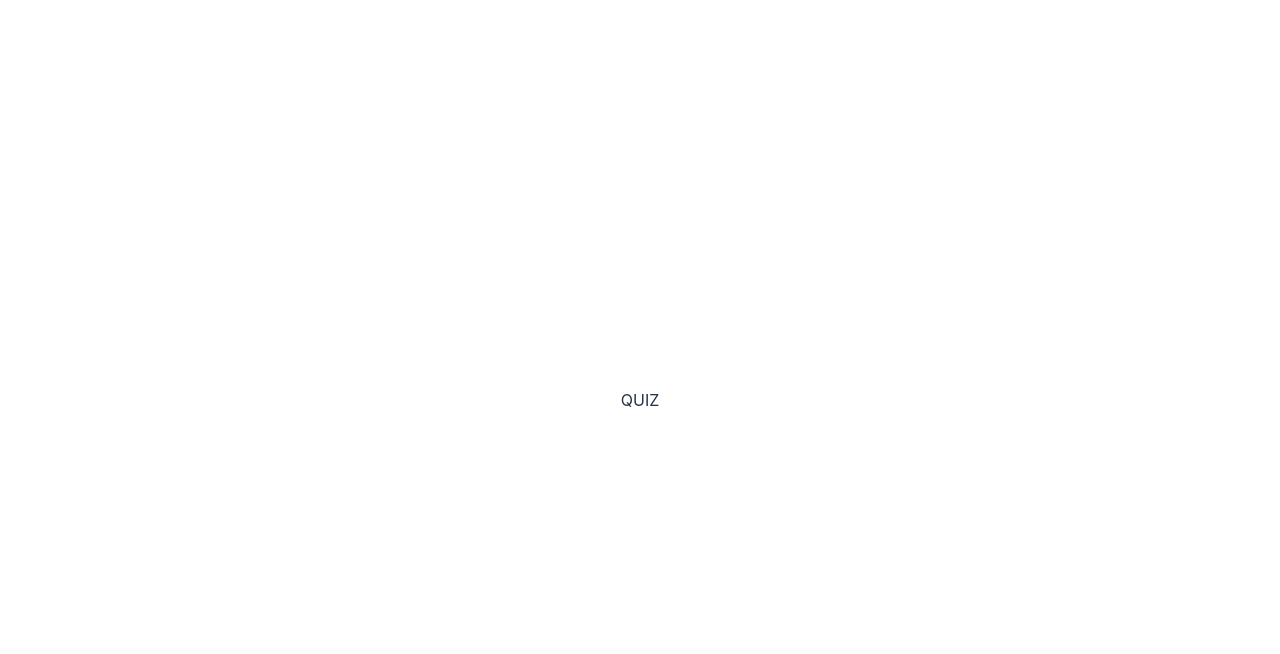
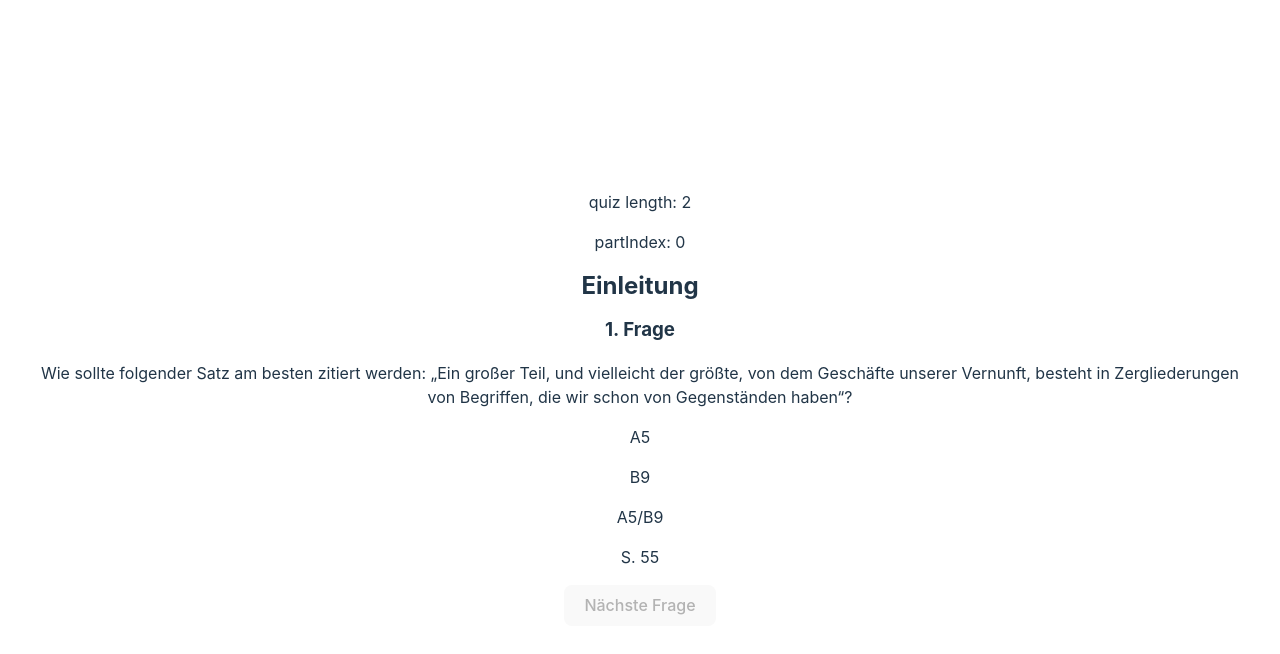
Before and after one commit to miob1781/krv-course, a React (Vite) app: page /section-1-1 in a window 1280 px wide. Both pictures are taken after a click on the button "Zum Quiz". Shown: the top 654 px of the page. Built offline with nearby package versions, Linux system fonts and the light colour scheme.

Commit message:
create quiz view and beginning of first quiz

```diff
--- /dev/null
+++ b/src/components/quizzes/Quiz-1-1.tsx
@@ -0,0 +1,63 @@
+import { QuizPart } from "../../types";
+import Quiz from "../../views/Quiz";
+
+const quiz: QuizPart[] = [
+    {
+        question: "Wie sollte folgender Satz am besten zitiert werden: „Ein großer Teil, und vielleicht der größte, von dem Geschäfte unserer Vernunft, besteht in Zergliederungen von Begriffen, die wir schon von Gegenständen haben“?",
+        answers: [
+            {
+                suggestion: "A5",
+                solution: "Leider nicht. Der Satz kommt in beiden Auflagen vor, daher sollte er mit der Paginierung von beiden Auflagen zitiert werden, damit man gleich weiß, in welchen Auflagen er vorkommt.",
+                correct: false
+            },
+            {
+                suggestion: "B9",
+                solution: "Leider nicht. Der Satz kommt in beiden Auflagen vor, daher sollte er mit der Paginierung von beiden Auflagen zitiert werden, damit man gleich weiß, in welchen Auflagen er vorkommt.",
+                correct: false
+            },
+            {
+                suggestion: "A5/B9",
+                solution: "Genau. Der Satz kommt in beiden Auflagen vor, daher sollte er mit der Paginierung von beiden Auflagen zitiert werden, damit man gleich weiß, in welchen Auflagen er vorkommt.",
+                correct: true
+            },
+            {
+                suggestion: "S. 55",
+                solution: "Leider nicht. Man zitiert aus der Kritik der reinen Vernunft nicht nach der Seitenzählung der jeweiligen Ausgabe, sondern nach den Originalseiten der ersten und zweiten Auflage. Der Satz kommt in beiden Auflagen vor, daher sollte er mit der Paginierung von beiden Auflagen zitiert werden, damit man gleich weiß, in welchen Auflagen er vorkommt.",
+                correct: false
+            }
+        ]
+    },
+    {
+        question: "Frage 2: Richtig oder falsch: Für Kant beginnt alle Erkenntnis <b>mit</b> der Erfahrung und entspringt zudem <b>aus</b> der Erfahrung.",
+        answers: [
+            {
+                suggestion: "Richtig.",
+                solution: "Leider nicht. Erkenntnis a priori wird zwar durch Erfahrung veranlasst, aber hat nicht Erfahrung zur Quelle.",
+                correct: false
+            },
+            {
+                suggestion: "Falsch. Denn Erkenntnis a priori beginnt weder mit der Erfahrung noch speist sie sich aus der Erfahrung.",
+                solution: "Leider nicht. Erkenntnis a priori hat zwar ihre Quelle nicht in der Erfahrung, doch wird sie durch Erfahrung veranlasst und beginnt daher mit ihr.",
+                correct: false
+            },
+            {
+                suggestion: "Falsch. Denn Erkenntnis a priori beginnt zwar mit Erfahrung, hat aber nicht Erfahrung als Quelle.",
+                solution: "Exakt.",
+                correct: true
+            },
+            {
+                suggestion: "Falsch. Die Unterscheidung macht keinen Sinn und wird von Kant nicht vertreten.",
+                solution: "Leider nicht. Erkenntnis a priori speist sich laut Kant nicht aus der Erfahrung, aber beginnt mit der Erfahrung.",
+                correct: false
+            }
+        ]
+    }
+]
+
+export default function Quiz_1_1() {
+    return <Quiz
+        title="Einleitung"
+        quiz={quiz}
+        path="/section-1"
+    />
+}
--- a/src/components/sections/Section-1-1.tsx
+++ b/src/components/sections/Section-1-1.tsx
@@ -1,12 +1,13 @@
 import Lesson from "../../views/Lesson";
 import LessonListEl from "../LessonListEl";
+import Quiz_1_1 from "../quizzes/Quiz-1-1";
 
 export default function Section_1_1() {
     return (
         <Lesson
             title="Einleitung"
             pages="A1/B1-A16/B29"
-            quiz={<p>QUIZ</p>}
+            quiz={<Quiz_1_1 />}
         >
             <LessonListEl>
                 In vielen Ausgaben ist der Text der ersten Auflage links und der Text der zweiten Auflage rechts abgedruckt. Das liegt daran, dass Kant die Einleitung bei der zweiten Auflage gründlich überarbeitet und ergänzt hat.
@@ -29,10 +30,29 @@ export default function Section_1_1() {
             <LessonListEl pageNumber="B2f.">
                 Kant nennt eine Erkenntnis „schlechterdings“ (= völlig) a priori, wenn die Quelle überhaupt nicht in der Erfahrung liegt. Das Beispiel mit dem Haus ist nur im uneigentlichen Sinn a priori; denn man konnte aus den bekannten Naturgesetzen zwar ableiten, dass das Haus einstürzen würde, doch diese Gesetze kenne ich nur aus der Erfahrung. Kant bezeichnet diese Art der Erkenntnis gelegentlich als „comparative a priori“, doch in der Regel meint „a priori“, dass etwas völlig ohne Erfahrung erkannt wird.
             </LessonListEl>
-            <LessonListEl></LessonListEl>
-            <LessonListEl></LessonListEl>
-            <LessonListEl></LessonListEl>
-            <LessonListEl></LessonListEl>
+            <LessonListEl pageNumber="B3-6">
+                Kant stellt je zwei Eigenschaften von Erkenntnissen a priori und a posteriori dar. Erkenntnisse a priori haben Notwendigkeit und strenge Allgemeinheit, während Erkenntnisse a posteriori „zufällig“ (= kontingent) sind und nur über komparative Allgemeinheit durch Induktion (also Ableitung aus der Erfahrung) verfügen. Das heißt, Sätze, die a priori gelten, könnten nicht anders sein und sie gelten für alle Gegenstände, die 	darunter fallen. Beispiel: „Alle Veränderung hat eine Ursache“ könnte nicht anders sein und es gibt keine Veränderungen ohne Ursache. Hingegen kann ich bei dem empirischen Satz: „Alle Körper sind schwer“, nicht wissen, ob es nicht auch anders sein könnte und ob manche Körper keine Schwere haben.
+            </LessonListEl>
+            <LessonListEl pageNumber="A6f./B10f.">
+                Für Kant haben die meisten Begriffe Teilbegriffe, die bei dem Begriff, in dem sie enthalten sind, mitgedacht werden – so zum Beispiel der Begriff „Ausdehnung“ in dem Begriff „Körper“. Daher ist das Urteil „Alle Körper sind ausgedehnt“ analytisch, weil in ihm bloß verdeutlicht wird, was in dem Begriff des Körpers dunkel gedacht worden ist. Das Urteil „Alle Körper sind schwer“ ist hingegen synthetisch, da Körper ohne den Begriff der Schwere gedacht werden und durch den bloßen Vergleich der Begriffe nicht festzustellen ist, ob das Urteil wahr ist.
+            </LessonListEl>
+            <LessonListEl isQuestion={true}>
+                Findest du weitere Beispiele für analytische und synthetische Urteile? Sind alle Urteile entweder analytisch oder synthetisch?
+            </LessonListEl>
+            <LessonListEl pageNumber="A9f./B12-14">
+                Erläutere, warum Kant bei synthetischen Urteilen a priori eine Schwierigkeit sieht, die es bei analytischen Urteilen oder synthetischen Urteilen a posteriori nicht gibt.
+            </LessonListEl>
+            <LessonListEl pageNumber="B14-17">
+                Kant hält mathematische Urteile für synthetisch a priori. Hier ist nicht der Ort, um uns mit seiner Philosophie der Mathematik zu beschäftigen. Doch denke einen Augenblick über seine Behauptung nach, dass der Satz „7 + 5 = 12“ nicht analytisch, sondern synthetisch sei. Findest du das plausibel? Beziehe dich dabei auf Kants Definitionen von analytischen und synthetischen Urteilen.
+            </LessonListEl>
+            <LessonListEl pageNumber="A10ff./B24ff.">
+                Das Projekt einer Kritik der reinen Vernunft (welches dem Buch den Namen gibt) könnte auch als „Metaphilosophie“ bezeichnet werden, da hier die Vernunft über die eigenen Möglichkeiten und Grenzen richtet. Wie verhält sich dieses Projekt zu einer (von Kant nicht ausgeführten) Transzendentalphilosophie?
+            </LessonListEl>
+            <LessonListEl pageNumber="A11/B24">„Inbegriff“ = Gesamtheit (aller Vorstellungen, aller Gegenstände, etc.)
+            </LessonListEl>
+            <LessonListEl pageNumber="A11/B24f.">
+                „Ein Organon der reinen Vernunft…“ - Eine Wissenschaft stellt ein Organon dar, wenn sie in der Lage ist, unsere Erkenntnisse zu erweitern. Im Gegensatz dazu enthält ein Kanon nicht Grundsätze zur Erweiterung der Erkenntnisse, sondern zum richtigen Gebrauch der Erkenntnisvermögen.
+            </LessonListEl>
         </Lesson>
     )
 }
--- a/src/style/LessonListEl.css
+++ b/src/style/LessonListEl.css
@@ -1,11 +1,11 @@
 .lesson-list-el {
     display: flex;
-    justify-content:space-around;
+    justify-content: left;
     padding: 15px;
 }
 
 .page-number-cont {
-    min-width: 70px;
+    min-width: 120px;
 }
 
 .lesson-list-text-cont {
@@ -18,5 +18,4 @@
 }
 
 lesson-list-text {
-
 }
--- a/src/views/Quiz.tsx
+++ b/src/views/Quiz.tsx
@@ -1,3 +1,63 @@
-export default function Quiz() {
-    return <div />
+import { ReactElement, useState } from "react"
+import { FontAwesomeIcon } from "@fortawesome/react-fontawesome"
+import { faCircleCheck, faCircleXmark } from '@fortawesome/free-solid-svg-icons'
+import { Link } from "react-router-dom"
+import { Answer, QuizPart } from "../types"
+
+interface propsType {
+    title: string,
+    quiz: QuizPart[],
+    path: string
 }
+
+export default function Quiz({ title, quiz, path }: propsType) {
+    const [partIndex, setPartIndex] = useState(0)
+    const [answerIndex, setAnswerIndex] = useState(-1)
+
+    const button: ReactElement = partIndex === quiz.length - 1
+        ? <Link to={path}><button>Zurück zur Lektion</button></Link>
+        : <button type="button" disabled={answerIndex === -1 ? true : false} onClick={onNextQuestion}>Nächste Frage</button>
+
+
+    function onSelectAnswer(index: number) {
+        setAnswerIndex(index)
+    }
+
+    function onNextQuestion() {
+        setPartIndex((prevIndex: number) => prevIndex + 1)
+        setAnswerIndex(-1)
+    }
+
+    function renderQuestions() {
+        const part: QuizPart = quiz[partIndex]
+        return (
+            <section>
+                <h3>{partIndex + 1}. Frage</h3>
+                <p>{part.question}</p>
+                {part.answers.map((answer: Answer, index: number) => {
+                    const icon: ReactElement = answerIndex === index
+                        ? <FontAwesomeIcon icon={answer.correct ? faCircleCheck : faCircleXmark} />
+                        : <div />
+                    return (
+                        <div>
+                            <p onClick={() => onSelectAnswer(index)}>{answer.suggestion} {icon}</p>
+                            <p style={{ display: answerIndex === index ? "block" : "none" }}>{answer.solution}</p>
+                        </div>
+                    )
+                })}
+            </section>
+        )
+    }
+
+    return (
+        <div>
+            <p>quiz length: {quiz.length}</p>
+            <p>partIndex: {partIndex}</p>
+            <h2>{title}</h2>
+            {renderQuestions()}
+            <div>
+                {button}
+            </div>
+        </div>
+    )
+}
```
Also changed, not shown: src/types.d.ts (+11 -0 lines).
